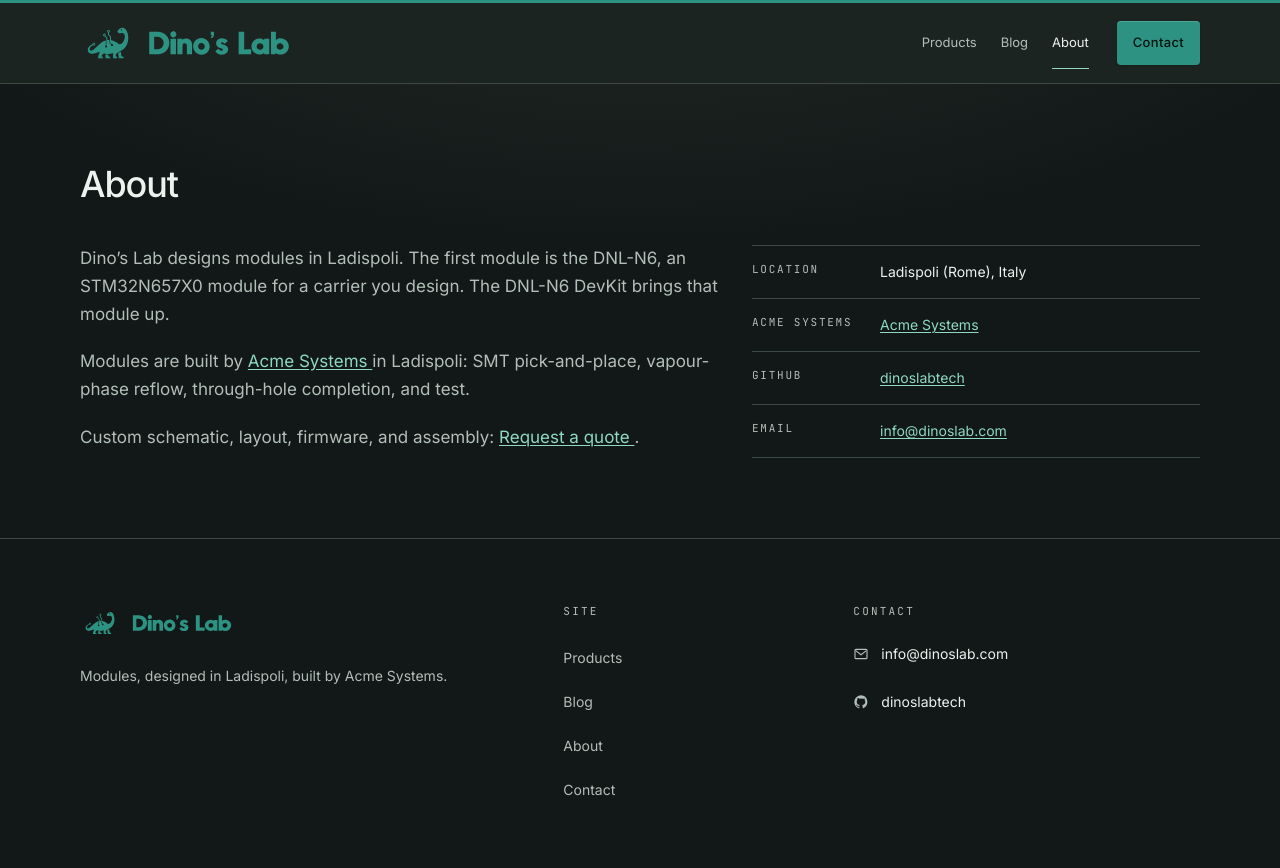
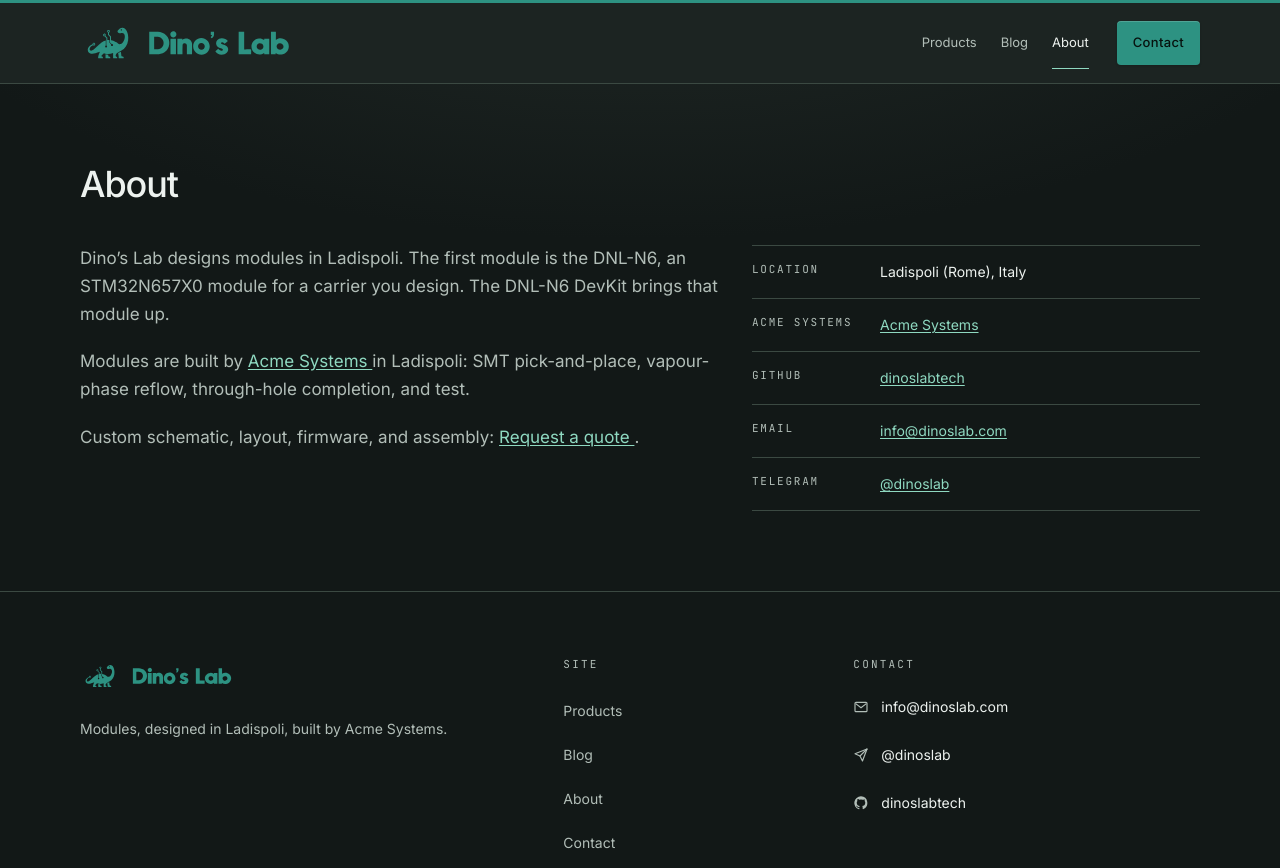
Before and after one commit to dinoslabtech/dinoslab.com, an Astro site: page /about in a window 1280 px wide. Shown: the top 868 px of the page. Built offline with nearby package versions, Linux system fonts and the light colour scheme; Astro itself is replaced by a stand-in of ours.

Commit message:
Add the Telegram contact.
@dinoslab is listed with email in the footer, on Contact, on the quote page, and on About.

```diff
--- a/src/components/ContactLinks.astro
+++ b/src/components/ContactLinks.astro
@@ -11,7 +11,7 @@ interface Props {
 const { github = false, location = false, compact = false } = Astro.props;
 
 type Item = {
-  icon: "mail" | "github";
+  icon: "mail" | "telegram" | "github";
   href: string;
   label: string;
   text: string;
@@ -23,6 +23,12 @@ const items: Item[] = [
     href: `mailto:${site.email}`,
     label: "Email",
     text: site.email,
+  },
+  {
+    icon: "telegram",
+    href: site.telegram,
+    label: "Telegram",
+    text: site.telegramHandle,
   },
 ];
 
--- a/src/components/Icon.astro
+++ b/src/components/Icon.astro
@@ -1,6 +1,6 @@
 ---
 interface Props {
-  name: "mail" | "github" | "pin";
+  name: "mail" | "telegram" | "github" | "pin";
   class?: string;
 }
 
@@ -12,6 +12,14 @@ const { name, class: className = "h-4 w-4" } = Astro.props;
     <svg class={className} viewBox="0 0 24 24" fill="none" stroke="currentColor" stroke-width="1.7" aria-hidden="true">
       <rect x="3" y="5" width="18" height="14" rx="1.5" />
       <path d="M4 7l8 6 8-6" />
+    </svg>
+  )
+}
+{
+  name === "telegram" && (
+    <svg class={className} viewBox="0 0 24 24" fill="none" stroke="currentColor" stroke-width="1.7" stroke-linejoin="round" stroke-linecap="round" aria-hidden="true">
+      <path d="M21 3 14.2 21l-3.7-7.5L3 10.2 21 3Z" />
+      <path d="M21 3 10.5 13.5" />
     </svg>
   )
 }
--- a/src/data/site.ts
+++ b/src/data/site.ts
@@ -6,6 +6,8 @@ export const site = {
     "Modules, designed in Ladispoli, built by Acme Systems. First module: DNL-N6, an STM32N657X0 module.",
   tagline: "Modules, designed in Ladispoli, built by Acme Systems.",
   email: "info@dinoslab.com",
+  telegram: "https://t.me/dinoslab",
+  telegramHandle: "@dinoslab",
   github: "https://github.com/dinoslabtech",
   githubHandle: "dinoslabtech",
   location: "Ladispoli (Rome), Italy",
--- a/src/pages/about.astro
+++ b/src/pages/about.astro
@@ -55,6 +55,12 @@ import { site } from "@/data/site";
             <a class="text-accent-text underline underline-offset-2" href={`mailto:${site.email}`}>{site.email}</a>
           </dd>
         </div>
+        <div class="grid grid-cols-[7rem_1fr] gap-4 py-4 text-sm">
+          <dt class="font-mono text-[11px] uppercase tracking-[0.16em] text-muted">Telegram</dt>
+          <dd>
+            <a class="text-accent-text underline underline-offset-2" href={site.telegram}>{site.telegramHandle}</a>
+          </dd>
+        </div>
       </dl>
     </div>
   </div>
```
